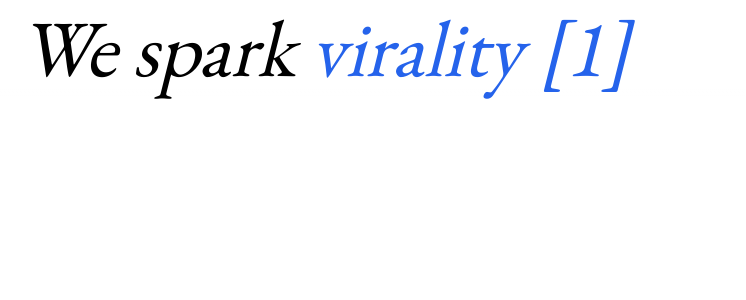
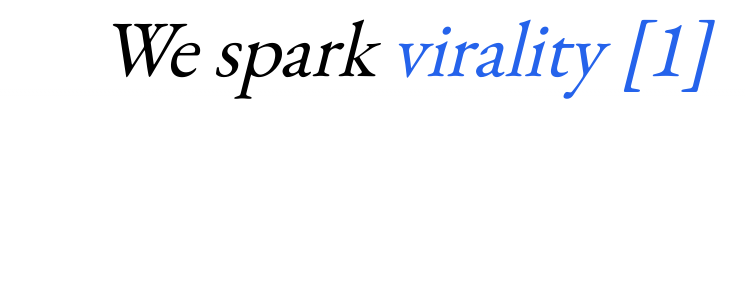
Before and after one commit to gavrielsha/teza-site-og, a React (Vite) app: page / in a window 1280 px wide. Shown: the top 300 px of the page, without its empty margins (188-934 px from the left). Built offline with nearby package versions, Linux system fonts and the light colour scheme.

Commit message:
Fix header scroll behavior
Updated the header component to ensure it properly responds to scroll events, maintaining its position and scaling as intended when content visibility changes.
[skip gpt_engineer]

```diff
--- a/src/components/Header.tsx
+++ b/src/components/Header.tsx
@@ -53,7 +53,7 @@ export const Header = ({ isContentVisible, onViralityClick, howWeOperateRef }: H
         minHeight: 'min-content'
       }}
     >
-      <div className="container mx-auto px-4 max-w-4xl">
+      <div className="max-w-4xl mx-auto" style={{ paddingLeft: 'calc((100% - 1152px) / 2 + 2rem)' }}>
         <div className="flex flex-col items-start space-y-2">
           <div className="flex items-center gap-4 w-full">
             <div className="w-full overflow-visible">
```
